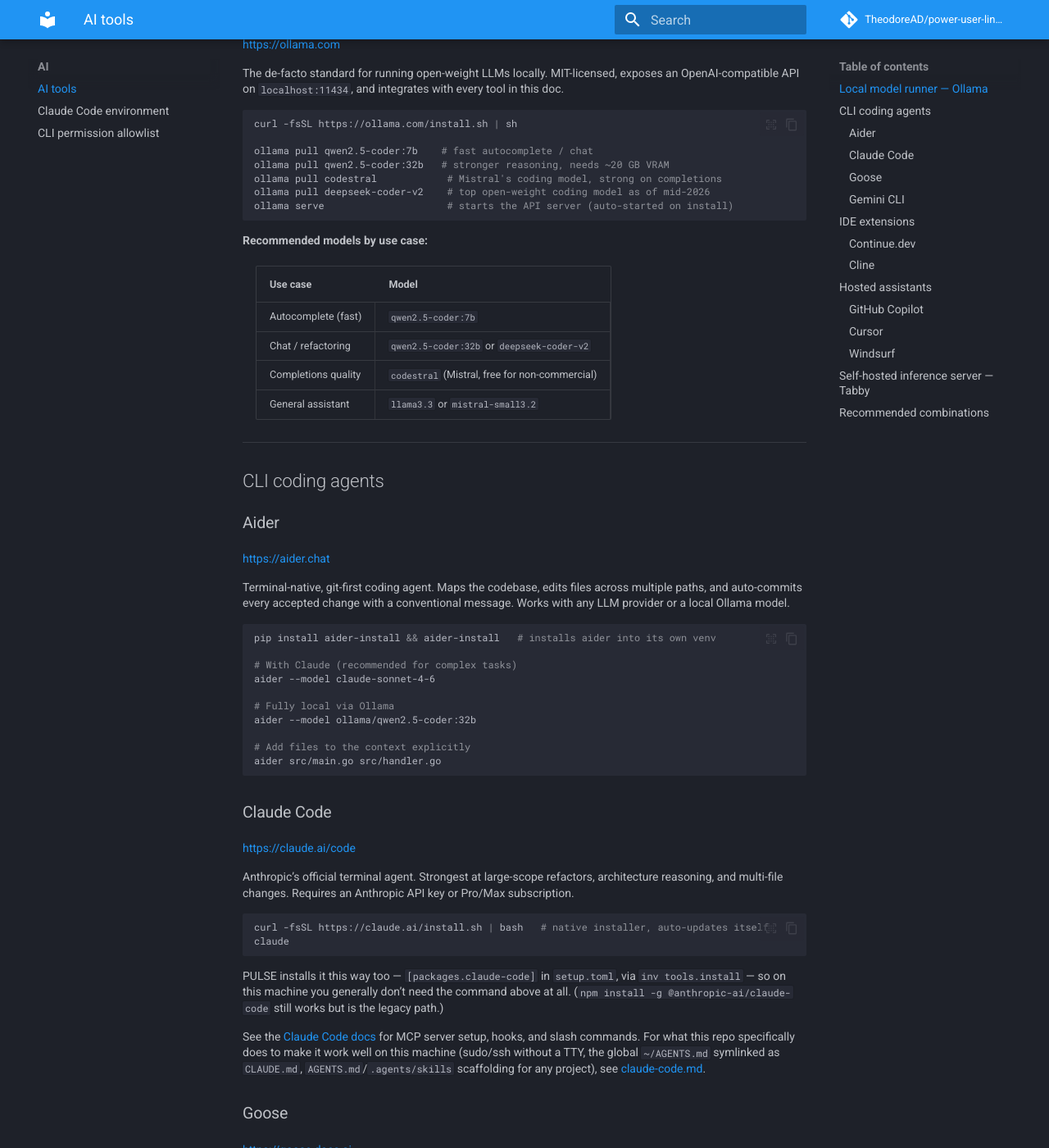
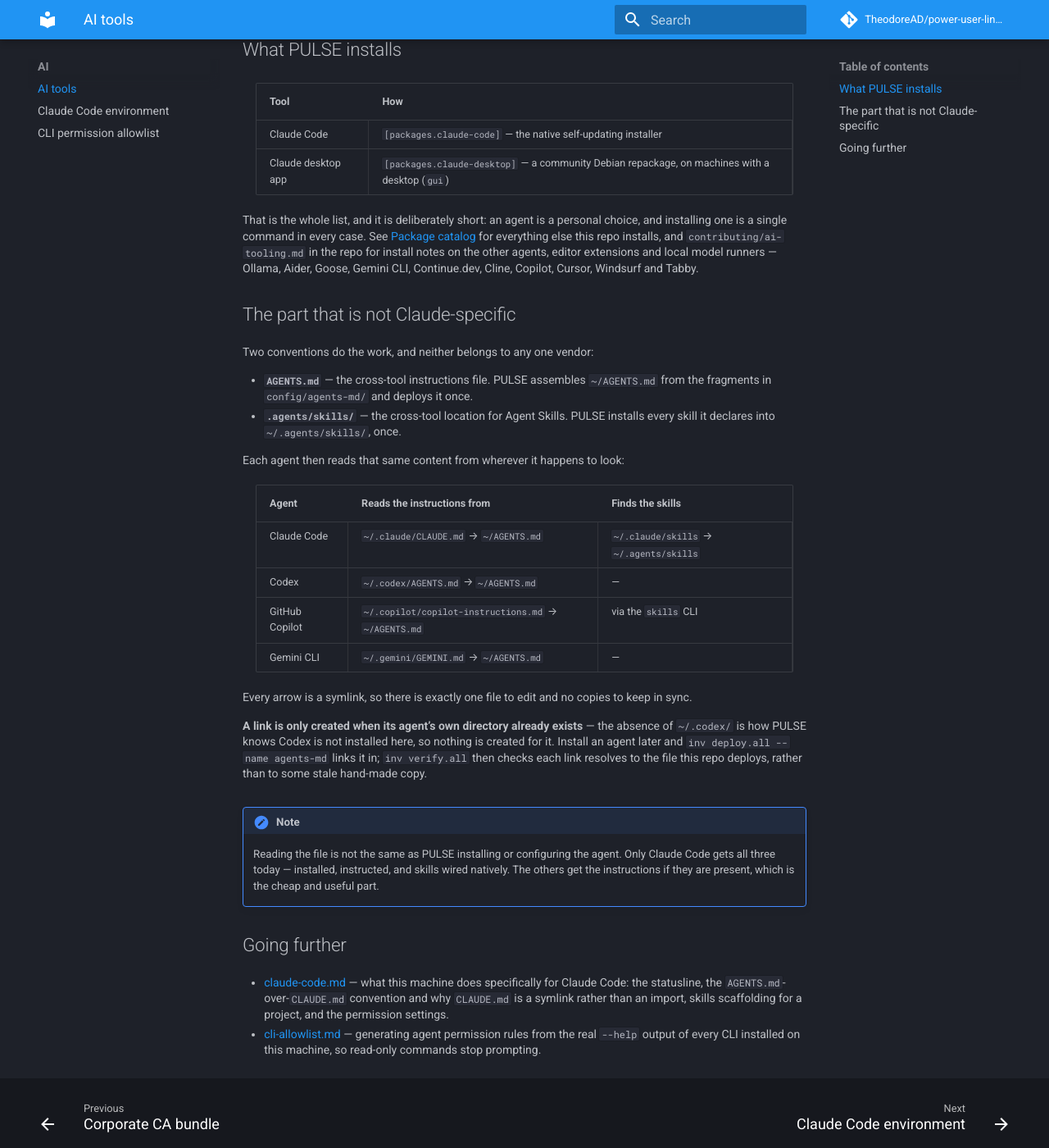
Before and after one commit to TheodoreAD/power-user-linux-setup, an MkDocs documentation site: the page built from docs/ai.md, in a window 1280 px wide and 1400 px high, scrolled down 321 px. Shown: the whole window at 82% size. Built offline with MkDocs 1.6.1 and Material for MkDocs 9.7.7, drawn with Linux system fonts in a browser that asks for light colours; comment, search, counter and statistics services are not loaded; some of the changed text lies outside the part shown.

Commit message:
docs: the AI page says what PULSE does, the survey moves to contributing
ai.md was 226 lines about eleven tools this repo does not install, opening with
market share and ARR figures nothing will ever refresh. The site page now says
the thing that is actually true and actually ours: PULSE installs one agent, and
writes the instructions and skills every agent reads, in the cross-tool
locations they all look at.

That claim is now spelled out rather than asserted -- a table of which agent
reads which path, all four of them symlinks to one assembled file, plus the
mechanism behind it: a link is only made when the agent's own directory exists,
which is how absence stands in for not installed. And it says plainly that
reading the file is not the same as being installed and configured, because only
Claude Code has all three and an agnostic claim written loosely implies
otherwise.

The survey keeps everything that helps someone who has already chosen a tool --
how it installs, where its config lives, what it talks to -- and drops every
market-share, pricing and leader-in-X line rather than moving it. Three notes
were added where this machine changes the answer: nvm's version path for a
global npm install, the download-page prompt that would hang an unattended run
if Cursor or Windsurf were ever added, and which agents the skills CLI covers.

Co-Authored-By: Claude Opus 5 <noreply@anthropic.com>

````diff
--- a/docs/ai.md
+++ b/docs/ai.md
@@ -1,226 +1,59 @@
 # AI tools
 
-Tools for running local LLMs, agentic coding, and getting more out of hosted assistants (Claude,
-Copilot).
+What PULSE does for coding agents. The short version: it installs one agent, and it writes the
+instructions and skills **every** agent reads, in the cross-tool locations they all look at — so
+whichever agent you choose, it starts on this machine already knowing how this machine works.
 
----
+You choose the tools. This repo's job is to make the machine good for whichever ones you choose.
 
-## Local model runner — Ollama
+## What PULSE installs
 
-<https://ollama.com>
+| Tool               | How                                                                                            |
+| ------------------ | ---------------------------------------------------------------------------------------------- |
+| Claude Code        | `[packages.claude-code]` — the native self-updating installer                                  |
+| Claude desktop app | `[packages.claude-desktop]` — a community Debian repackage, on machines with a desktop (`gui`) |
 
-The de-facto standard for running open-weight LLMs locally. MIT-licensed, exposes an
-OpenAI-compatible API on `localhost:11434`, and integrates with every tool in this doc.
+That is the whole list, and it is deliberately short: an agent is a personal choice, and installing
+one is a single command in every case. See [Package catalog](packages.md) for everything else this
+repo installs, and `contributing/ai-tooling.md` in the repo for install notes on the other agents,
+editor extensions and local model runners — Ollama, Aider, Goose, Gemini CLI, Continue.dev, Cline,
+Copilot, Cursor, Windsurf and Tabby.
 
-```shell
-curl -fsSL https://ollama.com/install.sh | sh
+## The part that is not Claude-specific
 
-ollama pull qwen2.5-coder:7b    # fast autocomplete / chat
-ollama pull qwen2.5-coder:32b   # stronger reasoning, needs ~20 GB VRAM
-ollama pull codestral            # Mistral's coding model, strong on completions
-ollama pull deepseek-coder-v2    # top open-weight coding model as of mid-2026
-ollama serve                     # starts the API server (auto-started on install)
-```
+Two conventions do the work, and neither belongs to any one vendor:
 
-**Recommended models by use case:**
+- **`AGENTS.md`** — the cross-tool instructions file. PULSE assembles `~/AGENTS.md` from the
+  fragments in `config/agents-md/` and deploys it once.
+- **`.agents/skills/`** — the cross-tool location for Agent Skills. PULSE installs every skill it
+  declares into `~/.agents/skills/`, once.
 
-| Use case            | Model                                          |
-| ------------------- | ---------------------------------------------- |
-| Autocomplete (fast) | `qwen2.5-coder:7b`                             |
-| Chat / refactoring  | `qwen2.5-coder:32b` or `deepseek-coder-v2`     |
-| Completions quality | `codestral` (Mistral, free for non-commercial) |
-| General assistant   | `llama3.3` or `mistral-small3.2`               |
+Each agent then reads that same content from wherever it happens to look:
 
----
+| Agent          | Reads the instructions from                          | Finds the skills                        |
+| -------------- | ---------------------------------------------------- | --------------------------------------- |
+| Claude Code    | `~/.claude/CLAUDE.md` → `~/AGENTS.md`                | `~/.claude/skills` → `~/.agents/skills` |
+| Codex          | `~/.codex/AGENTS.md` → `~/AGENTS.md`                 | —                                       |
+| GitHub Copilot | `~/.copilot/copilot-instructions.md` → `~/AGENTS.md` | via the `skills` CLI                    |
+| Gemini CLI     | `~/.gemini/GEMINI.md` → `~/AGENTS.md`                | —                                       |
 
-## CLI coding agents
+Every arrow is a symlink, so there is exactly one file to edit and no copies to keep in sync.
 
-### Aider
+**A link is only created when its agent's own directory already exists** — the absence of
+`~/.codex/` is how PULSE knows Codex is not installed here, so nothing is created for it. Install an
+agent later and `inv deploy.all --name agents-md` links it in; `inv verify.all` then checks each
+link resolves to the file this repo deploys, rather than to some stale hand-made copy.
 
-<https://aider.chat>
+!!! note
 
-Terminal-native, git-first coding agent. Maps the codebase, edits files across multiple paths, and
-auto-commits every accepted change with a conventional message. Works with any LLM provider or a
-local Ollama model.
+    Reading the file is not the same as PULSE installing or configuring the agent. Only Claude Code
+    gets all three today — installed, instructed, and skills wired natively. The others get the
+    instructions if they are present, which is the cheap and useful part.
 
-```shell
-pip install aider-install && aider-install   # installs aider into its own venv
+## Going further
 
-# With Claude (recommended for complex tasks)
-aider --model claude-sonnet-4-6
-
-# Fully local via Ollama
-aider --model ollama/qwen2.5-coder:32b
-
-# Add files to the context explicitly
-aider src/main.go src/handler.go
-```
-
-### Claude Code
-
-<https://claude.ai/code>
-
-Anthropic's official terminal agent. Strongest at large-scope refactors, architecture reasoning, and
-multi-file changes. Requires an Anthropic API key or Pro/Max subscription.
-
-```shell
-curl -fsSL https://claude.ai/install.sh | bash   # native installer, auto-updates itself
-claude
-```
-
-PULSE installs it this way too — `[packages.claude-code]` in `setup.toml`, via `inv tools.install` —
-so on this machine you generally don't need the command above at all.
-(`npm install -g @anthropic-ai/claude-code` still works but is the legacy path.)
-
-See the [Claude Code docs](https://docs.anthropic.com/en/docs/claude-code) for MCP server setup,
-hooks, and slash commands. For what this repo specifically does to make it work well on this machine
-(sudo/ssh without a TTY, the global `~/AGENTS.md` symlinked as `CLAUDE.md`,
-`AGENTS.md`/`.agents/skills` scaffolding for any project), see [claude-code.md](claude-code.md).
-
-### Goose
-
-<https://goose-docs.ai>
-
-Editor-agnostic autonomous agent (Apache-2.0, Linux Foundation AI). Goes beyond code: can run shell
-commands, manage files, call APIs, and execute test suites. Works offline with Ollama.
-
-```shell
-curl -fsSL https://github.com/block/goose/releases/latest/download/install.sh | sh
-# or: pip install goose-ai
-
-goose session start              # interactive REPL
-goose run --recipe my-recipe.yaml  # automated workflow
-```
-
-Connects to Zed, JetBrains, or VS Code as an ACP server. Choose Goose when you need an agent that
-works outside VS Code or need repeatable "recipes" for recurring workflows.
-
-### Gemini CLI
-
-<https://github.com/google-gemini/gemini-cli>
-
-Google's open-source terminal agent. Free tier is generous (1,500 requests/day with a personal
-Google account), making it useful for high-volume or exploratory tasks where you don't want to burn
-paid credits.
-
-```shell
-npm install -g @google/gemini-cli
-gemini
-```
-
----
-
-## IDE extensions
-
-### Continue.dev
-
-<https://continue.dev>
-
-The most editor-portable option: same config drives both VS Code and JetBrains extensions. Supports
-autocomplete, inline edit, and chat. Routes to any backend — Ollama, Claude, OpenAI, or a
-self-hosted Tabby server.
-
-```shell
-# VS Code
-code --install-extension Continue.continue
-
-# JetBrains: install "Continue" from the plugin marketplace
-```
-
-Config lives at `~/.continue/config.json`. Point at a local Ollama model:
-
-```json
-{
-  "models": [{
-    "title": "Qwen2.5-Coder 32B",
-    "provider": "ollama",
-    "model": "qwen2.5-coder:32b"
-  }],
-  "tabAutocompleteModel": {
-    "title": "Qwen2.5-Coder 7B",
-    "provider": "ollama",
-    "model": "qwen2.5-coder:7b"
-  }
-}
-```
-
-### Cline
-
-<https://github.com/cline/cline>
-
-VS Code extension that gives you an autonomous coding agent in a side panel. Bring-your-own-key:
-Claude, GPT-4o, local Ollama, or any OpenAI-compatible endpoint. Cline CLI 2.0 (2026) supports
-headless and parallel workflows.
-
-```shell
-code --install-extension saoudrizwan.claude-dev
-```
-
----
-
-## Hosted assistants
-
-### GitHub Copilot
-
-<https://github.com/features/copilot>
-
-The most widely-used paid assistant (~42% market share). Tight IDE integration and a free tier (50
-agent requests + 2,000 completions/month). Pro is $10/month. Available in VS Code, JetBrains,
-Neovim, and the terminal.
-
-```shell
-# VS Code
-code --install-extension GitHub.copilot
-code --install-extension GitHub.copilot-chat
-
-# Terminal (Copilot in the CLI)
-gh extension install github/gh-copilot
-gh copilot suggest "undo last git commit"
-```
-
-### Cursor
-
-<https://cursor.sh>
-
-VS Code fork with AI woven into every layer. Market leader in AI editors ($2B ARR). Best for
-developers who want deep autocomplete and Composer (multi-file agent) without leaving the editor.
-Linux `.deb` / AppImage available.
-
-### Windsurf
-
-<https://codeium.com/windsurf>
-
-Another VS Code fork from Codeium. Notable for "Cascade" — a flow-based multi-step agent that
-maintains a codemap. Free tier available. Linux `.deb` available.
-
----
-
-## Self-hosted inference server — Tabby
-
-<https://tabby.tabbyml.com>
-
-Self-hosted completion server. Runs on your own hardware, exposes an OpenAI-compatible API, and
-serves any GGUF model. Right choice when your org has data-residency requirements or you want
-team-wide shared inference.
-
-```shell
-docker run -it \
-  --gpus all \
-  -p 8080:8080 \
-  -v ~/.tabby:/data \
-  tabbyml/tabby serve \
-    --model TabbyML/DeepseekCoder-6.7B \
-    --device cuda
-```
-
----
-
-## Recommended combinations
-
-| Scenario                          | Stack                                                                     |
-| --------------------------------- | ------------------------------------------------------------------------- |
-| Daily coding, mixed local + cloud | Copilot Pro ($10/mo) for autocomplete + Claude Code for complex refactors |
-| Fully local / air-gapped          | Ollama + Continue.dev (autocomplete) + Aider (agent)                      |
-| Team, shared inference            | Tabby server + Continue.dev on each workstation                           |
-| Autonomous tasks, offline-capable | Ollama + Goose                                                            |
-| VS Code power user                | Cline + Ollama (local) with Claude fallback                               |
+- [claude-code.md](claude-code.md) — what this machine does specifically for Claude Code: the
+  statusline, the `AGENTS.md`-over-`CLAUDE.md` convention and why `CLAUDE.md` is a symlink rather
+  than an import, skills scaffolding for a project, and the permission settings.
+- [cli-allowlist.md](cli-allowlist.md) — generating agent permission rules from the real `--help`
+  output of every CLI installed on this machine, so read-only commands stop prompting.
````
Also changed, not shown: contributing/ai-tooling.md (added, +142 -0 lines).
